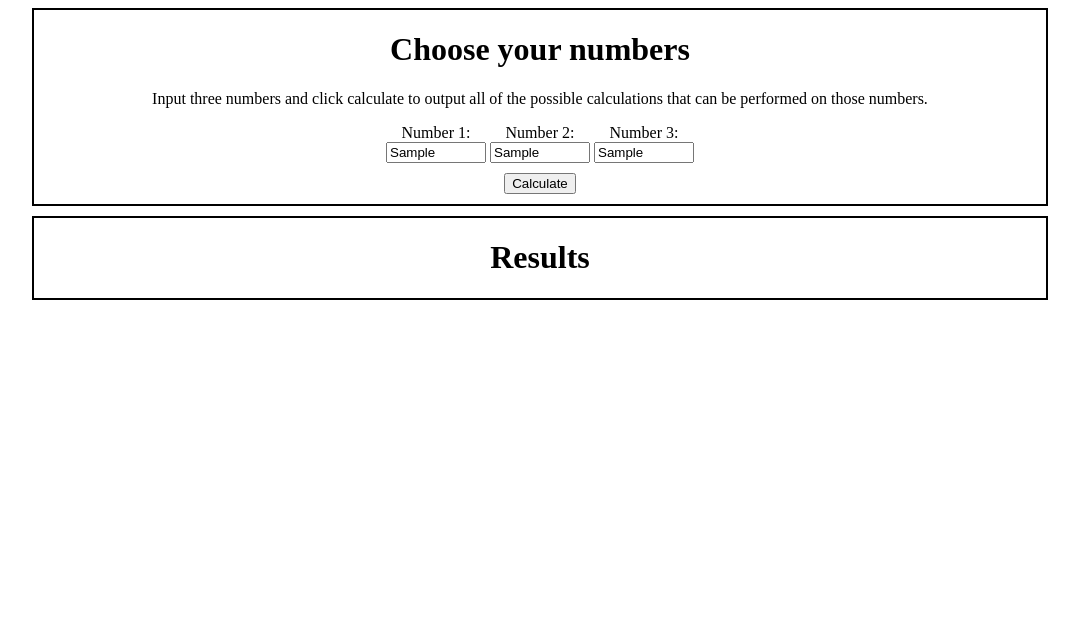
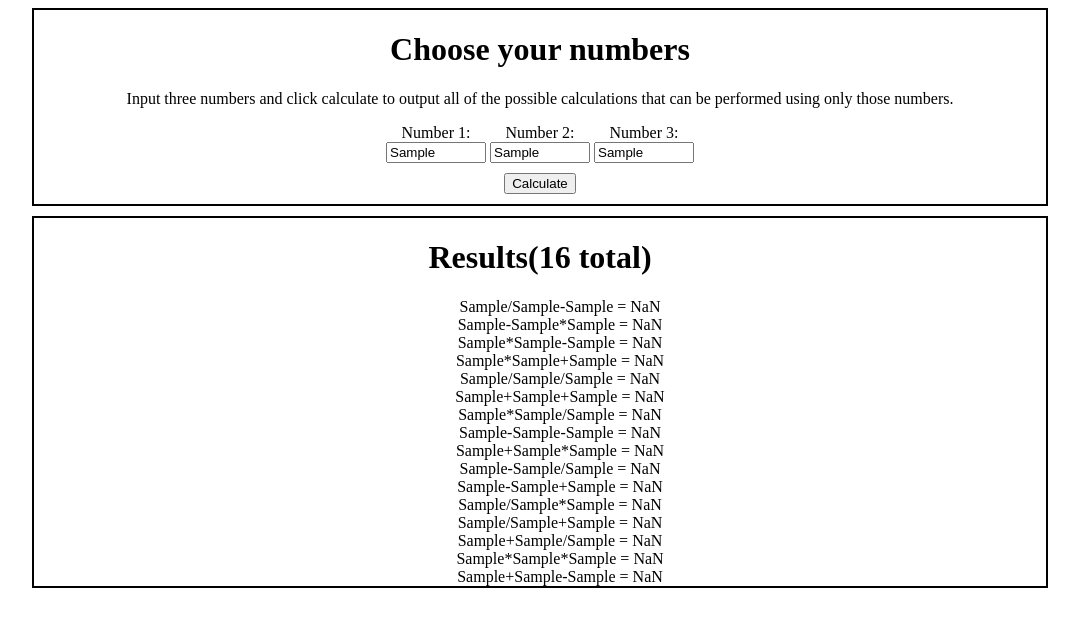
Before and after one commit to ShaunLaFleur/Permutation-Calc, a plain HTML site: page index.html in a window 1280 px wide. Both pictures are taken after typing "Sample", "Sample", "Sample" into the empty fields and a click on the button "Calculate". Shown: the whole page, without its empty margins (100-1179 px from the left). Drawn offline with Linux system fonts and the light colour scheme.

Commit message:
Added feature and fixed bug.
Fixed a bug where some calculations were not giving the correct results
due to using parseInt instead of parseFloat. Also added the ability to
use duplicate numbers.

```diff
--- a/index.html
+++ b/index.html
@@ -8,7 +8,7 @@
 <div id="inputs-container">
   <h1>Choose your numbers</h1>
 
-  <p>Input three numbers and click calculate to output all of the possible calculations that can be performed on those numbers.</p>
+  <p>Input three numbers and click calculate to output all of the possible calculations that can be performed using only those numbers.</p>
   <div class="input-div">
     Number 1:
     <br>
--- a/scripts/scripts.js
+++ b/scripts/scripts.js
@@ -6,23 +6,27 @@ var a = [];
 var b = ["+", "-", "/", "*"];
 var holdResults = [];
 var isMatch = true;
+var isBlank = false;
 	/*
 	The countMatches variable below will increase by one each time an outcome has already been discovered so that we can stop the loop when it would be (assumed) statistically impossible to find that many consecutive matches. Example: If we find 20,000 matches in a row, odds are we have found every single possible outcome and can stop looking for more.
 	*/
 $("button").click(function(){
-  if($("#num1").val() === "" || $("#num2").val() === "" || $("#num3").val() === "") {
-    alert("Please do not leave a field blank.");
-  }
-  if($("#num1").val() != $("#num2").val() && $("#num1").val() != $("#num3").val() && $("#num2").val() != $("#num3").val()) {
+  $("input").each(function(){
+  	if(!$(this).val()) {
+  		isBlank = true;
+  	}
+  });
+  if(isBlank === false) {
       runCalc();
       $("#results-list").empty();
       for(i=0; i<holdResults.length; i++) {
         $("#results-list").append("<li>"+holdResults[i]+"</li>");
       }
       $("#total").html("("+holdResults.length+" total)");
-   } else {
-     alert("Please make sure you do not use duplicate numbers.");
-    }
+   } else if(isBlank) {
+   	alert("Please make sure do do not leave an input field empty.");
+   }
+   isBlank = false;
 });
 
 function runCalc() {
@@ -38,7 +42,14 @@ function runCalc() {
 		  // Generate letter.
 			do {
 			  	i = Math.round(Math.random()*(a.length-1 - 0)+0);
-				if(ourString.indexOf(a[i]) === -1) {
+			  	var numLimit = 0;
+			  	$("input").each(function(){
+			  		if($(this).val() === a[i]) {
+			  			numLimit += 1;
+			  		}
+			  	});
+			  	var x = ourString.join(""); //ourString.split(a[i]).length-1;
+				if(x.split(a[i]).length-1 < numLimit) {
 					ourString.push(a[i]);
 					isMatch = false;
 				} else {
@@ -62,13 +73,13 @@ function runCalc() {
 		// Left to Right Multiplication and Division
 		for(i=0; i<c.length; i++) {
 		  if(c[i] === "*" || c[i] === "/") {
-  		    if(c[i] ==="*"){
-	  		    c[i] = parseInt(c[i-1])*parseInt(c[i+1]);
+  		    if(c[i] === "*"){
+	  		    c[i] = parseFloat(c[i-1])*parseFloat(c[i+1]);
 	  		    c.splice(i-1,1);
 	  		    c.splice(i,1);
-	  		    i -= 1;
+	  		    i = 0;
 		    } else if(c[i] === "/"){
-			    c[i] = parseInt(c[i-1])/parseInt(c[i+1]);
+			    c[i] = parseFloat(c[i-1])/parseFloat(c[i+1]);
 	  		    c.splice(i-1,1);
 	  		    c.splice(i,1);
 	  		    i = 0;
@@ -80,12 +91,12 @@ function runCalc() {
 		for(i=0; i<c.length; i++) {
 		  if(c[i] === "+" || c[i] === "-") {
 		    if(c[i] === "+") {
-	  		    c[i] = parseInt(c[i-1])+parseInt(c[i+1]);
+	  		    c[i] = parseFloat(c[i-1])+parseFloat(c[i+1]);
 	  		    c.splice(i-1,1);
 	  		    c.splice(i,1);
 	  		    i -=1;
 		    } else if(c[i] === "-") {
-			    c[i] = parseInt(c[i-1])-parseInt(c[i+1]);
+			    c[i] = parseFloat(c[i-1])-parseFloat(c[i+1]);
 	  		    c.splice(i-1,1);
 	  		    c.splice(i,1);
 	  		    i = 0;
```
